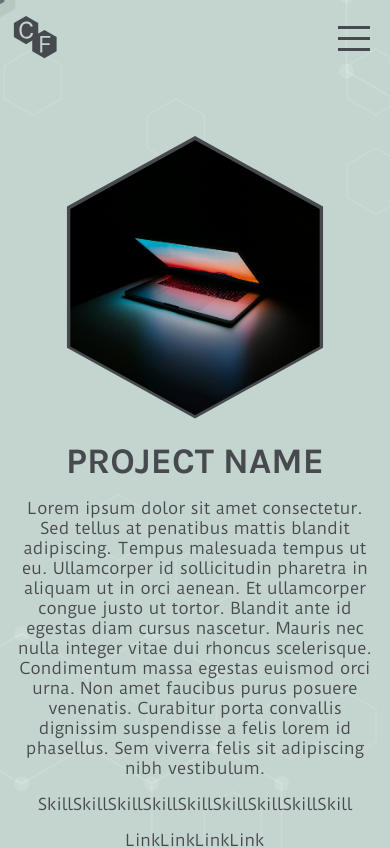
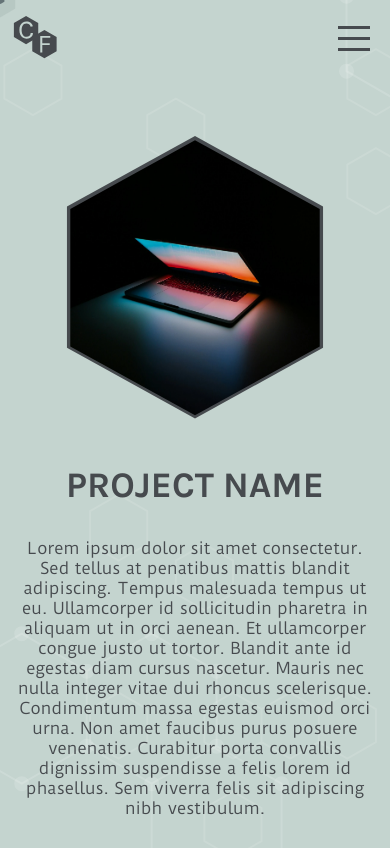
Before and after one commit to floretcl/Clementfloret, a React (Create React App) app in the folder portfolio-front/: page / in a window 390 px wide. Shown: the top 848 px of the page. Built offline with nearby package versions, Linux system fonts and the light colour scheme.

Commit message:
update Project component and style for mobile small size

```diff
--- a/portfolio-front/src/components/Project.js
+++ b/portfolio-front/src/components/Project.js
@@ -20,20 +20,20 @@ export default function Project() {
                     lorem id phasellus. Sem viverra felis sit adipiscing nibh vestibulum.
                 </p>
                 <ul className="project__skills">
-                    <li>Skill</li>
-                    <li>Skill</li>
-                    <li>Skill</li>
-                    <li>Skill</li>
-                    <li>Skill</li>
-                    <li>Skill</li>
-                    <li>Skill</li>
-                    <li>Skill</li>
+                    <li>Skill</li>-
+                    <li>Skill</li>-
+                    <li>Skill</li>-
+                    <li>Skill</li>-
+                    <li>Skill</li>-
+                    <li>Skill</li>-
+                    <li>Skill</li>-
+                    <li>Skill</li>-
                     <li>Skill</li>
                 </ul>
                 <ul className="project__links">
-                    <li>Link</li>
-                    <li>Link</li>
-                    <li>Link</li>
+                    <li>Link</li>-
+                    <li>Link</li>-
+                    <li>Link</li>-
                     <li>Link</li>
                 </ul>
             </div>
--- a/portfolio-front/src/styles/index.scss
+++ b/portfolio-front/src/styles/index.scss
@@ -887,7 +887,7 @@ ul {
   }
 
   &__content {
-    margin: 0 1rem;
+    margin: 1.5rem 1rem 1rem 1rem;
   }
 
   &__title {
@@ -898,7 +898,7 @@ ul {
   }
 
   &__text {
-
+    margin: 2rem 0;
   }
 
   &__skills, &__links {
@@ -907,6 +907,11 @@ ul {
     flex-wrap: wrap;
     justify-content: center;
     align-items: center;
+    margin: 1rem 0;
+
+    li {
+      margin: 0 0.25rem;
+    }
   }
 }
 
```
